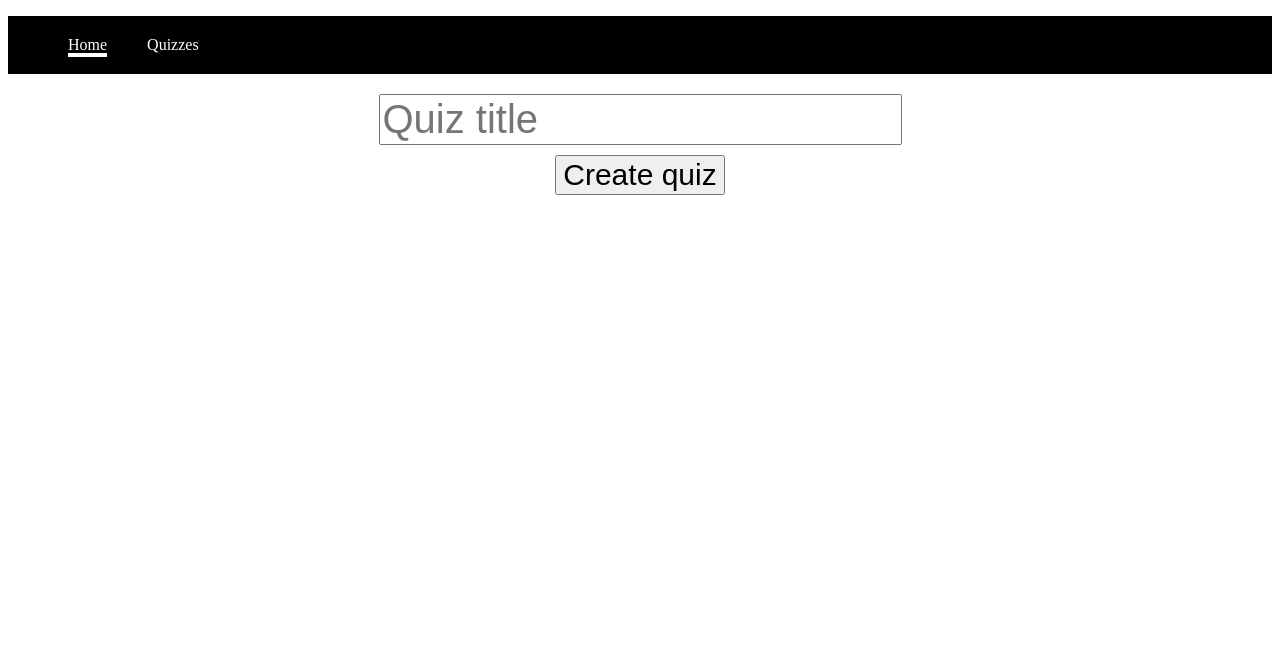
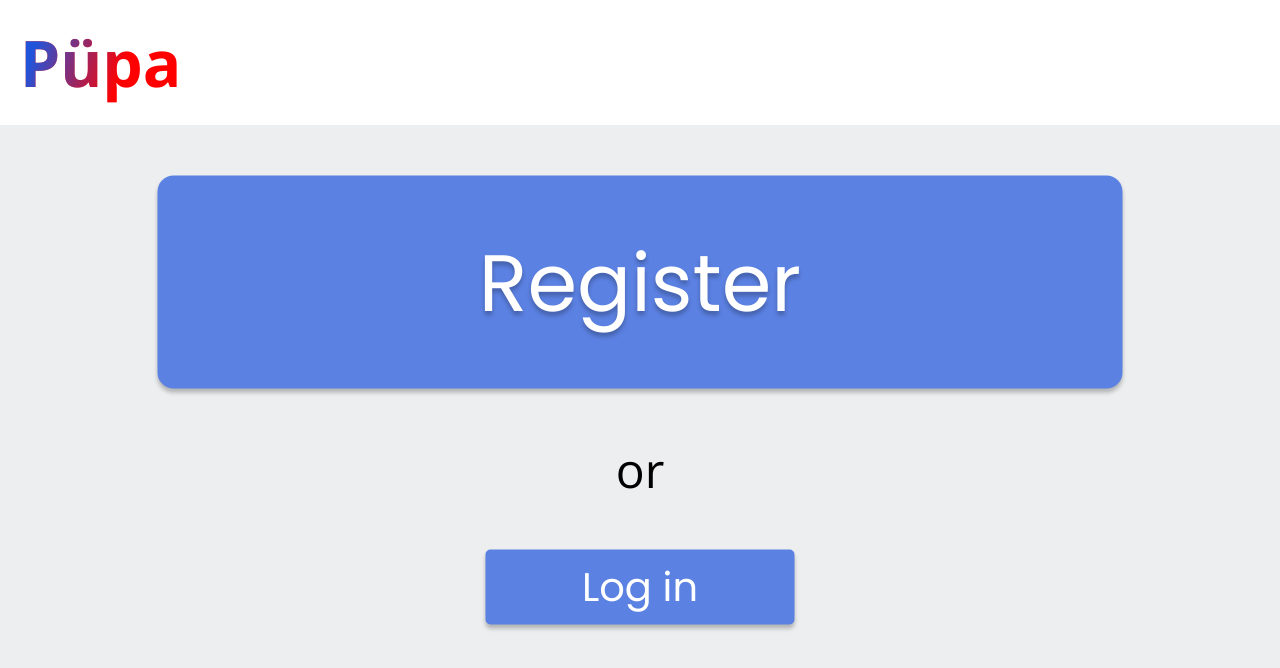
Before and after one commit to retr0mouse/pupa, a React (Vite) app in the folder client/: page / in a window 1280 px wide. Shown: the top 668 px of the page. Built offline with nearby package versions, Linux system fonts and the light colour scheme.

Commit message:
dummy register inputs

```diff
--- a/client/App.tsx
+++ b/client/App.tsx
@@ -1,12 +1,16 @@
 import React from "react";
-import { Main } from "./components/Main";
-import { Navigation } from "./components/Navigation";
+import { Main } from "./components/MainRoutes";
+import styled from "styled-components";
+
+const Root = styled.div`
+    display: flex;
+    flex-direction: column;
+`;
 
 export default function App() {
     return (
-        <div>
-            <Navigation/>
+        <Root>
             <Main/>
-        </div>
+        </Root>
     );
 }
--- a/client/components/Home.tsx
+++ /dev/null
@@ -1,34 +0,0 @@
-import React, { ReactElement, useEffect, useState } from "react";
-import { QuizAPI } from "../apis/QuizAPI";
-import { Message } from "./Message";
-import { QuizCreationBox } from "./QuizCreationBox";
-
-export function Home(): ReactElement{
-    const [query, setQuery] = useState() as any;
-    const [message, setMessage] = useState() as any;
-
-    return(
-        <>
-            <QuizCreationBox
-                onTyped={(event) => setQuery(event.target.value)}
-                onClicked={() => query ? createQuiz(query) : null}
-                link={query ? "/quizzes" : "/"}
-            />
-            <Message
-                updateMessage={() => setMessage()}
-                message={message}
-            />
-        </>
-    );
-
-    async function createQuiz(name: string) {
-        try {
-            await QuizAPI.addQuiz(name);
-        } catch (error) {
-
-            setMessage(error + "👎");
-            return;
-        }
-        setMessage("👍");
-    }
-}
--- a/client/components/Main.tsx
+++ b/client/components/MainRoutes.tsx
@@ -1,13 +1,15 @@
 import React from "react";
 import { Route, Routes } from "react-router-dom";
-import { Home } from "./Home";
-import { QuizzesPage } from "./QuizzesPage";
+import { Home } from "../pages/HomePage";
+import { QuizzesPage } from "../pages/QuizzesPage";
+import { RegistrationPage } from "../pages/RegistrationPage";
 
 export function Main() {
     return(
         <Routes>
             <Route path="/" element={<Home/>}></Route>
             <Route path="/quizzes" element={<QuizzesPage/>}></Route>
+            <Route path="/register" element={<RegistrationPage/>}></Route>
         </Routes>
     );
 }
--- a/client/components/Navigation.tsx
+++ b/client/components/NavigationBar.tsx
@@ -8,10 +8,22 @@ const ListItem = styled.li`
     padding: 20px;
 
     a{
-        color: white;
-        text-decoration: none;
+        width: 283px;
+        height: 118px;
+
+
+        font-family: 'Open Sans', sans-serif;
+        font-style: normal;
+        font-weight: 700;
+        font-size: 64px;
+        line-height: 85px;
+
+        background: linear-gradient(109.32deg, #2054DB 12.52%, rgba(0, 0, 0, 0) 62.98%), #FF0000;
+        -webkit-background-clip: text;
+        -webkit-text-fill-color: transparent;
+        background-clip: text;
     }
-
+/*
     *, *::before, *::after {
       box-sizing: inherit;
       padding: 0;
@@ -20,14 +32,15 @@ const ListItem = styled.li`
 
     .current {
         border-bottom: 4px solid white;
-    }
+    } */
 `;
 
 const UnorderedList = styled.ul`
     list-style: none;
     display: flex;
-    background-color: black;
-    margin-bottom: 20px;
+    background-color: white;
+    margin: 0 0 30px 0;
+    padding: 0;
 `;
 
 export function Navigation() {
@@ -40,10 +53,10 @@ export function Navigation() {
                             ({ isActive }) => isActive ? activeClassName : undefined
                         }
                         to="/">
-                        Home
+                        Püpa
                     </NavLink>
                 </ListItem>
-                <ListItem>
+                {/* <ListItem>
                     <NavLink
                         className={
                             ({ isActive }) => isActive ? activeClassName : undefined
@@ -51,7 +64,7 @@ export function Navigation() {
                         to="/quizzes">
                         Quizzes
                     </NavLink>
-                </ListItem>
+                </ListItem> */}
             </UnorderedList>
         </nav>
     );
--- /dev/null
+++ b/client/components/RegistrationInputs.tsx
@@ -0,0 +1,70 @@
+import React, { ReactElement } from "react";
+import styled from "styled-components"
+
+const InputsContainer = styled.div`
+    align-self: center;
+    width: max-content;
+    padding: 50px;
+    border-radius: 5px;
+    background-color: white;
+    display: flex;
+    flex-direction: column;
+    align-items: center;
+
+    input {
+        background: #FEFEFE;
+        box-shadow: 0px 4px 4px rgba(0, 0, 0, 0.25);
+        border-radius: 30px;
+        border: none;
+        width: 515px;
+        height: 80px;
+        margin-bottom: 30px;
+        font-size: 36px;
+        padding-left: 22px;
+    }
+
+    button {
+        width: 515px;
+        height: 77px;
+        background: #5B81E2;
+        box-shadow: 0px 4px 4px rgba(0, 0, 0, 0.25);
+        border-radius: 5px;
+        border: none;
+        font-size: 50px;
+        color: #F1F1F1;
+        font-family: 'Poppins', sans-serif;
+    }
+
+    h1 {
+        margin-top: 0;
+        font-weight: 400;
+        font-size: 70px;
+    }
+`;
+
+interface Props {
+    onUsernameTyped(event: any): void;
+    onFirstnameTyped(event: any): void;
+    onLastnameTyped(event: any): void;
+    onEmailTyped(event: any): void;
+    onBirthdateTyped(event: any): void;
+    onPasswordTyped(event: any): void;
+    onPasswordRepeatTyped(event: any): void;
+    onClickedSubmit(): void
+}
+
+export function RegistraionInputs(props: Props): ReactElement {
+    return (
+        <InputsContainer>
+            <h1>Register</h1>
+            <input type="text" name="username" id="" placeholder="username" onChange={(event) => props.onUsernameTyped(event?.target.value)}/>
+            <input type="text" name="firstname" id="" placeholder="firstname" onChange={(event) => props.onFirstnameTyped(event?.target.value)}/>
+            <input type="text" name="lastname" id="" placeholder="lastname" onChange={(event) => props.onLastnameTyped(event?.target.value)}/>
+            <input type="email" name="email" id="" placeholder="email" onChange={(event) => props.onEmailTyped(event?.target.value)}/>
+            <input type="text" name="birthdate" id="" placeholder="birthdate" onChange={(event) => props.onBirthdateTyped(event?.target.value)}/>
+            <input type="password" name="password" id="" placeholder="password" onChange={(event) => props.onPasswordTyped(event?.target.value)}/>
+            <input type="password" name="password-repeat" placeholder="password again" id="" onChange={(event) => props.onPasswordRepeatTyped(event?.target.value)}/>
+            <button onClick={() => props.onClickedSubmit()}>Submit</button>
+        </InputsContainer>
+    )
+}
--- a/client/index.html
+++ b/client/index.html
@@ -2,6 +2,11 @@
 <html lang="en">
 <head>
     <script type="module" src="index.tsx"></script>
+    <link rel="stylesheet" href="styles/style.css">
+    <link rel="preconnect" href="https://fonts.googleapis.com">
+    <link rel="preconnect" href="https://fonts.gstatic.com" crossorigin>
+    <link href="https://fonts.googleapis.com/css2?family=Poppins:wght@300&display=swap" rel="stylesheet">
+    <link href="https://fonts.googleapis.com/css2?family=Open+Sans:ital,wght@0,400;0,500;0,600;0,700;1,300&family=Poppins:ital,wght@0,300;0,400;1,300&display=swap" rel="stylesheet">
 </head>
 <body>
     <div id="root"></div>
--- /dev/null
+++ b/client/pages/HomePage.tsx
@@ -0,0 +1,76 @@
+import React, { ReactElement, useEffect, useState } from "react";
+import { NavLink } from "react-router-dom";
+import { QuizAPI } from "../apis/QuizAPI";
+import { Message } from "../components/Message";
+import { Navigation } from "../components/NavigationBar";
+import { QuizCreationBox } from "../components/QuizCreationBox";
+import styled from "styled-components";
+
+const ButtonsContainer = styled.div`
+    position: absolute;
+    top: 50%;
+    left: 50%;
+    transform: translate(-50%, -50%);
+    align-items: center;
+    display: flex;
+    flex-direction: column;
+
+    p {
+        font-size: 48px;
+        font-family: 'Open Sans', sans-serif;
+    }
+`;
+const RegisterButton = styled.button`
+    width: 965px;
+    height: 213px;
+
+    background: #5B81E2;
+    box-shadow: 0px 4px 4px rgba(0, 0, 0, 0.25);
+    border-radius: 16px;
+    border: none;
+    font-family: 'Poppins', sans-serif;
+    font-style: normal;
+    font-weight: 400;
+    font-size: 80px;
+    line-height: 94px;
+
+    color: #FFFFFF;
+
+    text-shadow: 0px 4px 4px rgba(0, 0, 0, 0.25);
+`;
+
+const LoginButton = styled.button`
+    width: 309px;
+    height: 75px;
+
+    background: #5B81E2;
+    box-shadow: 0px 4px 4px rgba(0, 0, 0, 0.25);
+    border: none;
+    border-radius: 5px;
+
+    font-family: 'Poppins', sans-serif;
+    font-style: normal;
+    font-weight: 400;
+    font-size: 40px;
+    line-height: 47px;
+
+    color: #FFFFFF;
+`;
+
+
+export function Home(): ReactElement{
+    return(
+        <>
+            <Navigation/>
+            <ButtonsContainer>
+                <NavLink to="/register">
+                    <RegisterButton>Register</RegisterButton>
+                </NavLink>
+                <p>or</p>
+                <NavLink to="/login">
+                    <LoginButton>Log in</LoginButton>
+                </NavLink>
+            </ButtonsContainer>
+        </>
+    );
+}
--- a/client/components/QuizzesPage.tsx
+++ b/client/pages/QuizzesPage.tsx
@@ -1,7 +1,8 @@
 import React, { useEffect, useState } from "react";
 import { QuizAPI } from "../apis/QuizAPI";
-import { Message } from "./Message";
-import { Quizzes } from "./Quizzes";
+import { Message } from "../components/Message";
+import { Navigation } from "../components/NavigationBar";
+import { Quizzes } from "../components/QuizzesList";
 
 export function QuizzesPage() {
     const [quizzes, setQuizzes] = useState([]) as any;
@@ -13,6 +14,7 @@ export function QuizzesPage() {
 
     return (
         <div>
+            <Navigation/>
             <Quizzes quizzes={quizzes}/>
             <Message
                 updateMessage={() => setMessage()}
--- /dev/null
+++ b/client/pages/RegistrationPage.tsx
@@ -0,0 +1,33 @@
+import React, { ReactElement, useState } from "react";
+import { Navigation } from "../components/NavigationBar";
+import { RegistraionInputs } from "../components/RegistrationInputs";
+
+export function RegistrationPage(): ReactElement {
+    const [username, setUsername] = useState("") as any;
+    const [firstname, setFirstname] = useState("") as any;
+    const [lastname, setLastname] = useState("") as any;
+    const [email, setEmail] = useState("") as any;
+    const [birthdate, setBirthdate] = useState("") as any;
+    const [password, setPassword] = useState("") as any;
+    const [passwordRepeat, setPasswordRepeat] = useState("") as any;
+
+    return (
+        <>
+            <Navigation/>
+            <RegistraionInputs
+                onUsernameTyped={(username) => setUsername(username)}
+                onFirstnameTyped={(firstname) => setFirstname(firstname)}
+                onLastnameTyped={(lastname) => setLastname(lastname)}
+                onBirthdateTyped={(birthdate) => setBirthdate(birthdate)}
+                onEmailTyped={(email) => setEmail(email)}
+                onPasswordTyped={(password) => setPassword(password)}
+                onPasswordRepeatTyped={(passwordRepeat) => setPasswordRepeat(passwordRepeat)}
+                onClickedSubmit={() => Log()}
+            ></RegistraionInputs>
+        </>
+    );
+
+    function Log() {
+        console.log(`${username} ${firstname} ${lastname} ${email} ${birthdate} ${password} ${passwordRepeat}`)
+    }
+}
--- /dev/null
+++ b/client/styles/style.css
@@ -0,0 +1,4 @@
+body {
+    background-color: #EDEEF0;
+    margin: 0;
+}
```
Also changed, not shown: client/components/QuizzesList.tsx (renamed from client/components/Quizzes.tsx), client/pages/LoginPage.tsx (added), 1 other file (tests, documents, lock files or other folders).
